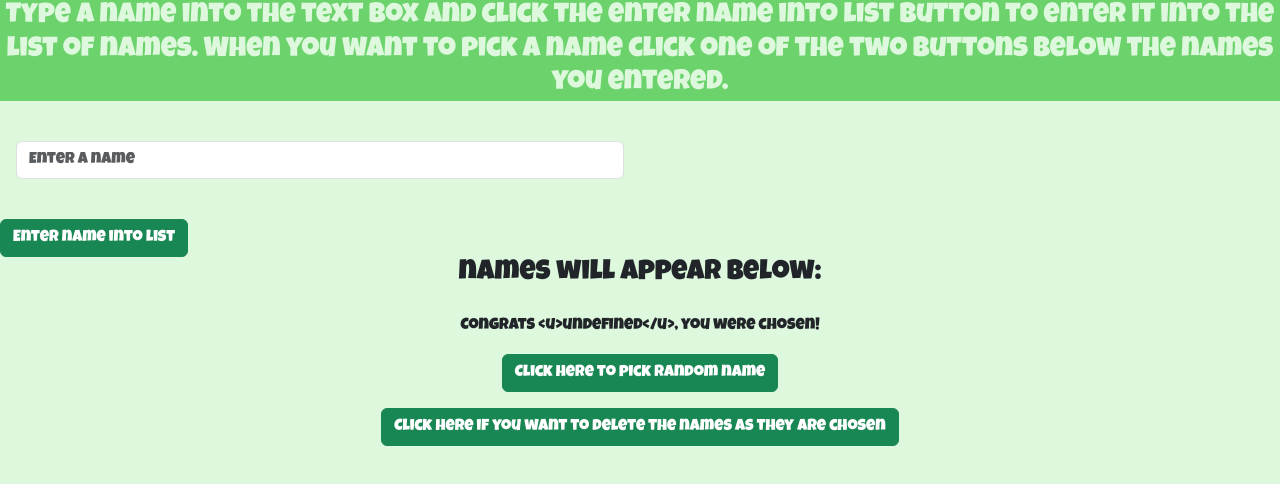
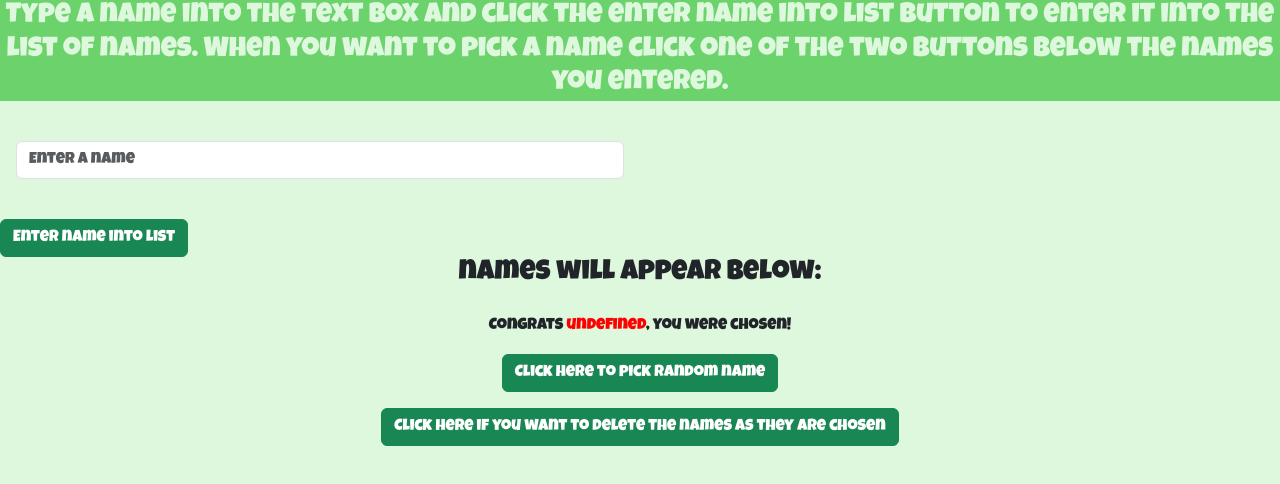
Before and after one commit to LeilaBrunisholz/lucky-me-lottery, a plain HTML site: page index.html in a window 1280 px wide. Both pictures are taken after a click on the button 640 px from the left and 459 px from the top of the page. Shown: the part 56-540 px from the top of the page. Drawn offline with nearby package versions, Linux system fonts and the light colour scheme.

Commit message:
color change works

```diff
--- a/script.js
+++ b/script.js
@@ -49,10 +49,14 @@ function deleteName(){
   const randomNumber = Math.floor(Math.random() * nameArray.length)
   const randomName = nameArray[randomNumber]
 
-  randomNameDiv.textContent = `Congrats <u>${randomName}</u>, you were chosen!`
+  // Wrap the randomName with a span and assign a class to it
+  randomNameDiv.innerHTML = `Congrats <span class="color">${randomName}</span>, you were chosen!`
+
+  // Remove the selected name from the array
   nameArray.splice(randomNumber, 1)
   displayNames()
 }
+
 
 
 
--- a/style.css
+++ b/style.css
@@ -19,3 +19,7 @@
 .center{
     text-align: center;
 }
+
+.color {
+    color: red;
+  }
```
